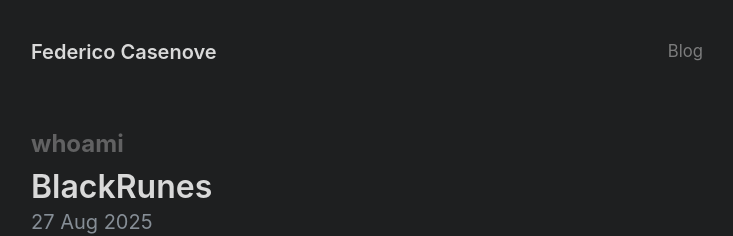
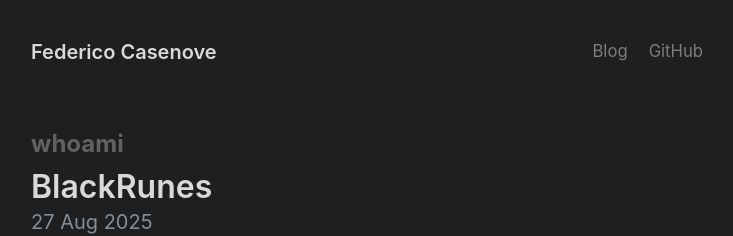
Before and after one commit to xirver/xirver.github.io, a Jekyll site: the page built from index.html, in a window 1280 px wide and 900 px high. Shown: the top 236 px of the window, without its empty margins (273-1006 px from the left). Built offline with Jekyll 4.4.1, drawn with Linux system fonts in a browser that asks for light colours; the list of posts is cut into pages by our own code.

Commit message:
Update _config.yml

```diff
--- a/_config.yml
+++ b/_config.yml
@@ -47,3 +47,8 @@ nav:
 
 #  - title: About
 #    url: /about         # this should be an about.md page in the root
+  - title: GitHub
+    url: https://github.com/xirver
+
+# - title: LinkedIn
+#   url: https://linkedin.com/in/yourusername
```
